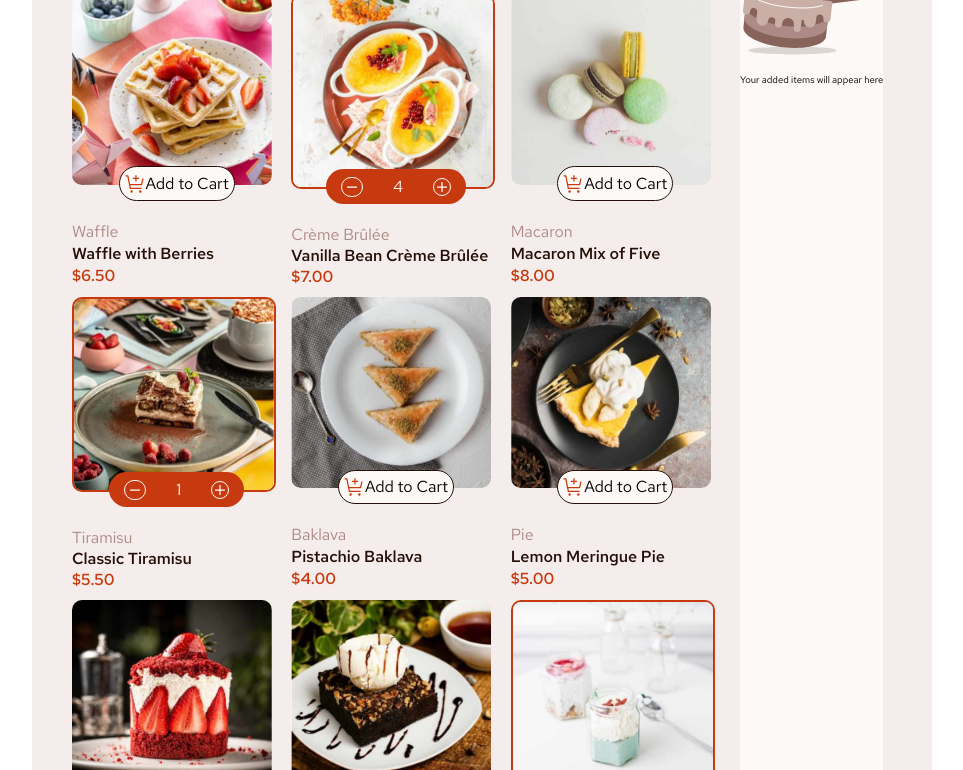
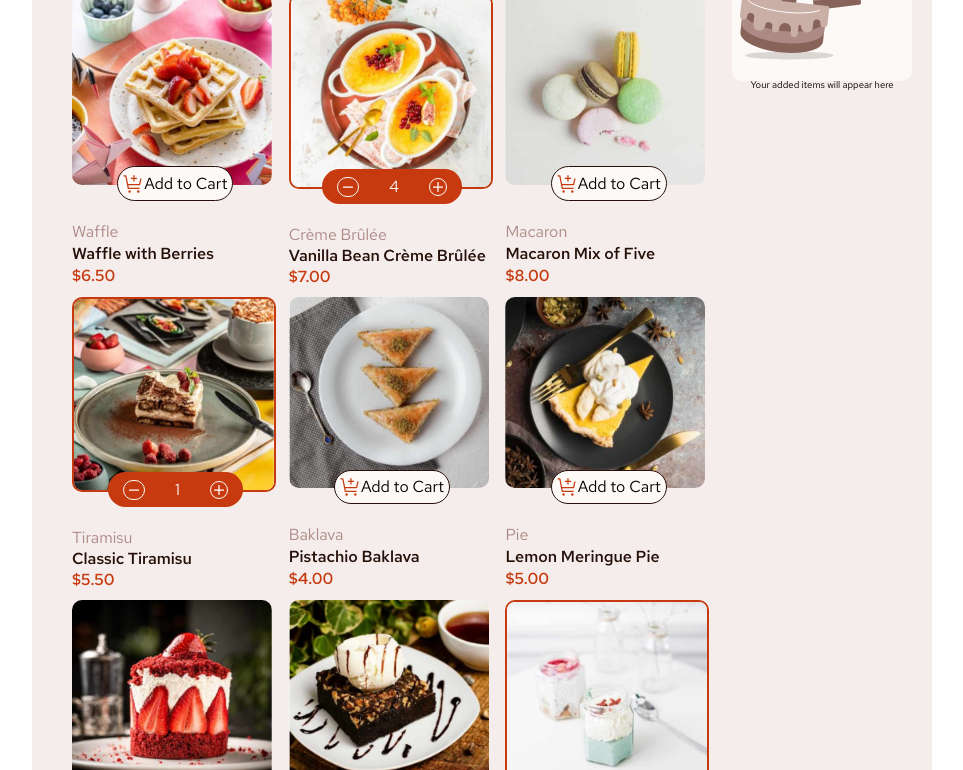
Before and after one commit to gafjel/Product-list-with-cart, a plain HTML site: page index.html in a window 1280 px wide. Shown: the part 99-869 px from the top of the page, without its empty margins (158-1121 px from the left). Drawn offline with Linux system fonts and the light colour scheme.

Commit message:
changing the right- section

```diff
--- a/style.css
+++ b/style.css
@@ -101,6 +101,13 @@
         width: 200px;
         border-radius: 10px;
         position: relative;
+    }
+    .right-section{
+        width: 20%;
+        background-color: hsl(20, 50%, 98%);
+        padding: 5px;
+        border-radius: 10px;
+        height: 150px;
     }
 }
 
@@ -230,6 +237,3 @@ h1{
     color:  hsl(14, 86%, 42%);
     font-weight: 600;
 }
-.right-section{
-    background-color: hsl(20, 50%, 98%);
-}
```
